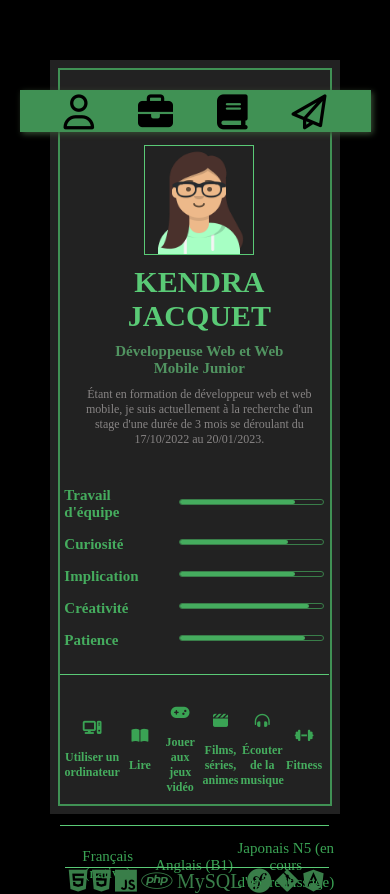
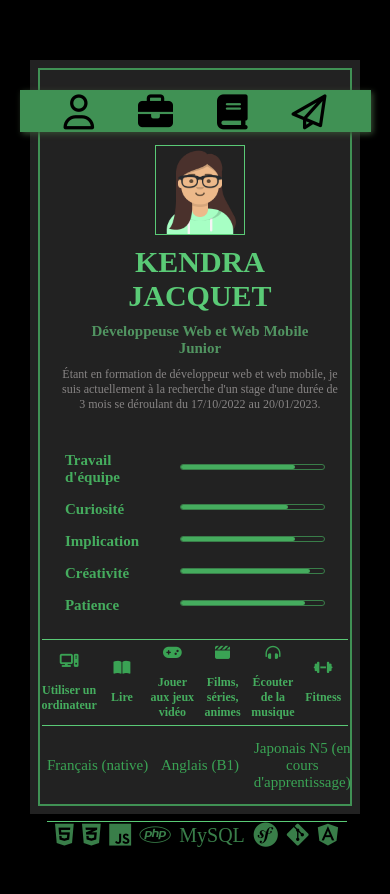
Before and after one commit to Keendra99/CV, a plain HTML site: page index.html in a window 390 px wide. After the commit the page ends 848 px from the top, so only its background shows below. Drawn offline with Linux system fonts and the light colour scheme; a web font is replaced by a local one.

Commit message:
route for github

```diff
--- a/cvCard.css
+++ b/cvCard.css
@@ -882,7 +882,7 @@ nav{
     margin-bottom: 10px;
 }
 }
-@media screen and (max-width: 432px){
+/* @media screen and (max-width: 432px){
     #avatar{
         width: 110px;
         height: 110px;
@@ -894,7 +894,7 @@ nav{
         height: 6px;
         width: 145px;
     }
-}
+} */
 /* experience */
 @media screen and (max-width: 600px){
     .main-exp h2{
@@ -907,6 +907,24 @@ nav{
         font-size: 15px;
     }
 }
-@media screen and (max-width: 600px){
-
+@media screen and (max-width: 463px){
+    body{
+        display: grid;
+        grid-template-columns: 30PX 60px 80px repeat(8, 1fr) 30PX;
+        grid-template-rows: 20px 40PX repeat(10, 1fr) 30PX 0PX;
+    }
+    #avatar{
+        width: 90px;
+        height: 90px;
+    }
+    #qualities{
+        width: 270px;
+    }
+    .qualityBar{
+        height: 6px;
+        width: 145px;
+    }
+    #hobbiesElements{
+        padding: 0;
+    }
 }
--- a/script.js
+++ b/script.js
@@ -8,12 +8,12 @@ for(let i = 0; i<liens.length; i++){
         liens[i].addEventListener("click", router);
     }
 const routes = {
-    "/":"pages/aboutMe.html",
-    "/index.html":"pages/Aboutme.html",
-    "/Exp":"pages/Exp.html",
-    "/Portfolio":"pages/Portfolio.html",
-    "/Contact":"pages/Contact.html",
-    404: "pages/404.html"
+    "/":"CV/pages/aboutMe.html",
+    "/index.html":"CV/pages/Aboutme.html",
+    "/Exp":"CV/pages/Exp.html",
+    "/Portfolio":"CV/pages/Portfolio.html",
+    "/Contact":"CV/pages/Contact.html",
+    404: "CV/pages/404.html"
 }
 
 function router(e) {
```
